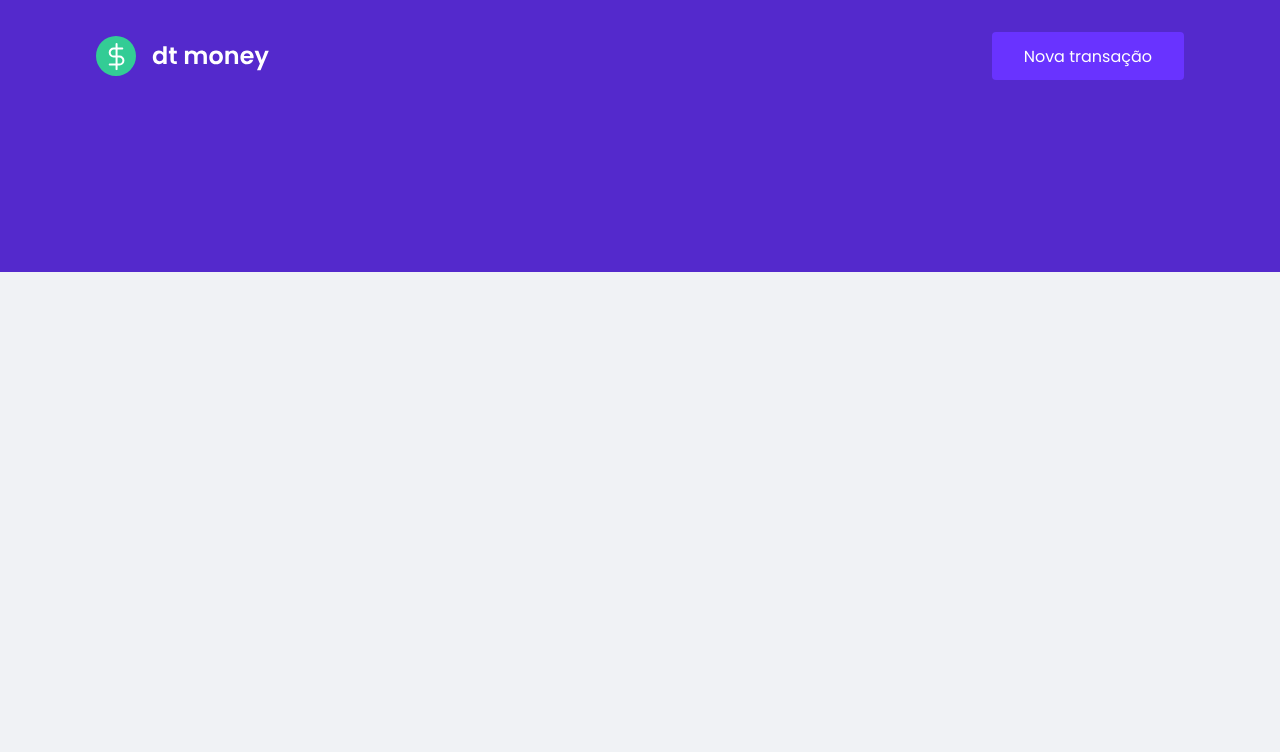
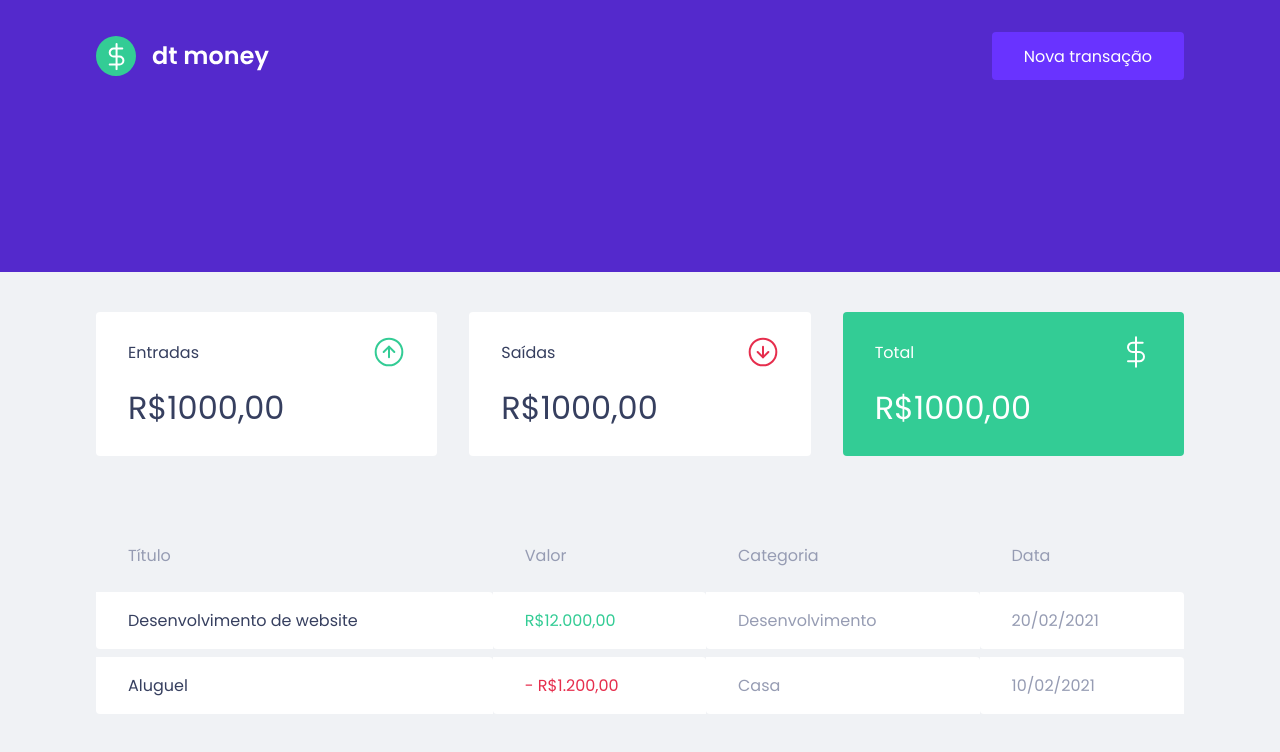
Before and after one commit to israelfagundes/ignite-dtmoney, a React (Create React App) app: page / in a window 1280 px wide. Shown: the top 752 px of the page. Built offline with nearby package versions, Linux system fonts and the light colour scheme.

Commit message:
feat: :sparkles: Add Dashboard component.

```diff
--- a/src/App.tsx
+++ b/src/App.tsx
@@ -1,4 +1,5 @@
 import { Header } from "./components/Header";
+import { Dashboard } from "./components/Dashboard";
 
 import { GlobalStyle } from "./styles/global";
 
@@ -6,6 +7,7 @@ export function App() {
   return (
     <>
       <Header />
+      <Dashboard />
       <GlobalStyle />
     </>
   );
--- /dev/null
+++ b/src/components/Dashboard/index.tsx
@@ -0,0 +1,13 @@
+import { Summary } from "../Summary";
+import { TransactionsTable } from "../TransactionsTable";
+
+import { Container } from "./styles";
+
+export function Dashboard() {
+  return (
+    <Container>
+      <Summary />
+      <TransactionsTable />
+    </Container>
+  );
+}
--- /dev/null
+++ b/src/components/Dashboard/styles.ts
@@ -0,0 +1,7 @@
+import styled from "styled-components";
+
+export const Container = styled.main`
+  max-width: 1120px;
+  margin: 0 auto;
+  padding: 2.5rem 1rem;
+`;
```
